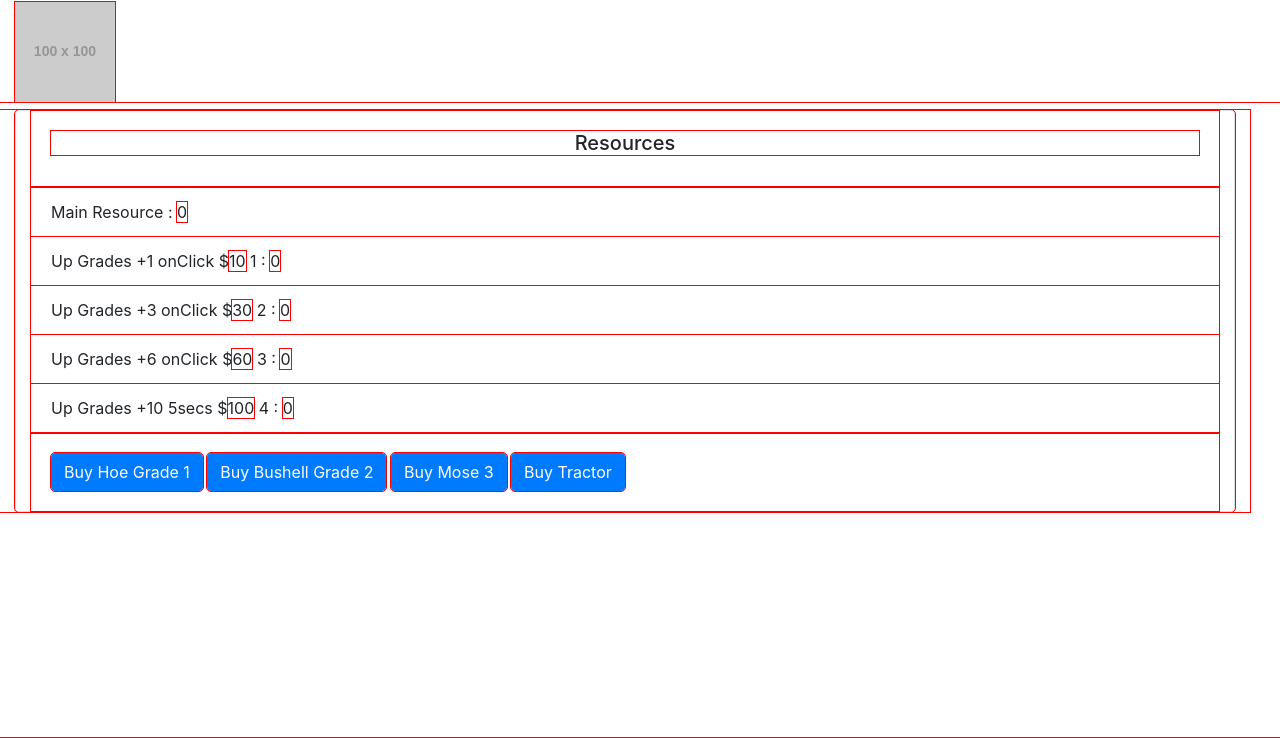
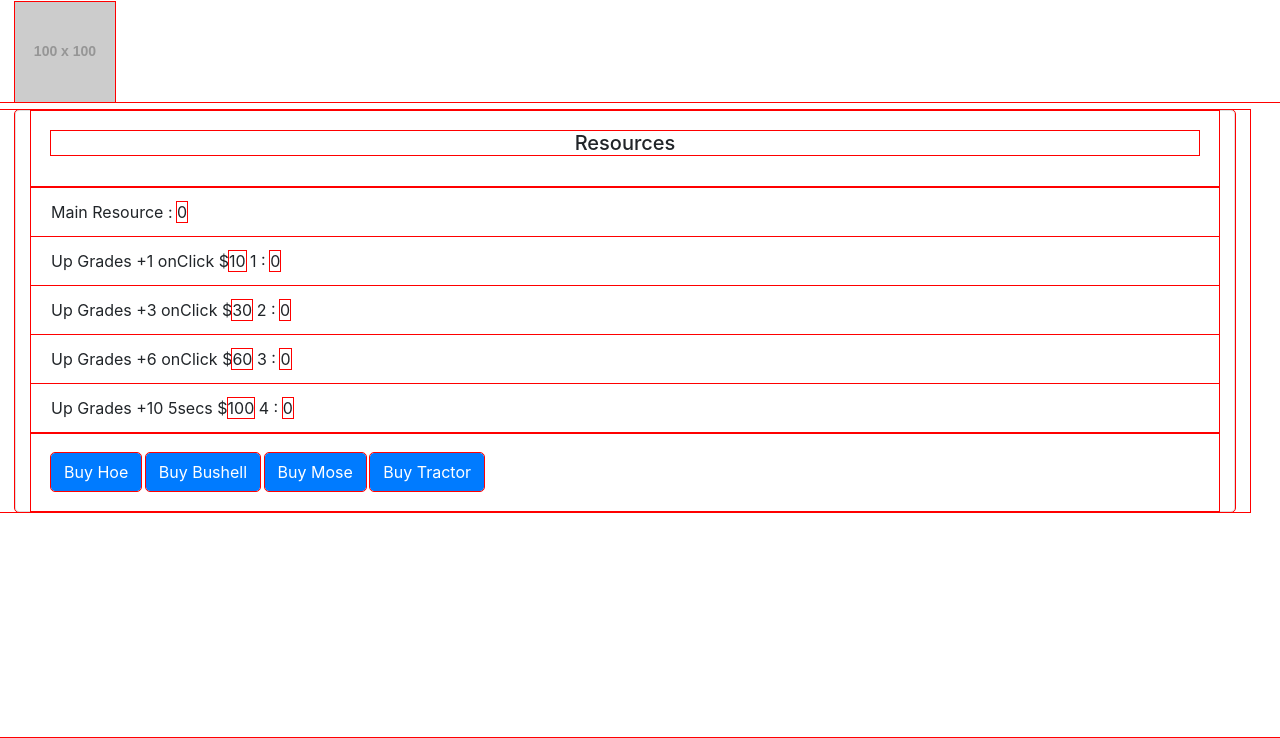
Before and after one commit to Kyle-Bennion/Beet-Farmer, a plain HTML site: page index.html in a window 1280 px wide. Shown: the part 62-800 px from the top of the page. Drawn offline with nearby package versions, Linux system fonts and the light colour scheme; placeholder pictures from the web are drawn by us.

Commit message:
name Corrections

```diff
--- a/index.html
+++ b/index.html
@@ -43,9 +43,9 @@
           </li>
         </ul>
         <div class="card-body">
-          <a href="#" class="btn btn-primary" onclick="buyupGrade1()">Buy Hoe Grade 1 </a>
-          <a href="#" class="btn btn-primary" onclick="buyupGrade2()">Buy Bushell Grade 2</a>
-          <a href="#" class="btn btn-primary" onclick="buyupGrade3()">Buy Mose 3</a>
+          <a href="#" class="btn btn-primary" onclick="buyupGrade1()">Buy Hoe</a>
+          <a href="#" class="btn btn-primary" onclick="buyupGrade2()">Buy Bushell</a>
+          <a href="#" class="btn btn-primary" onclick="buyupGrade3()">Buy Mose </a>
           <a href="#" class="btn btn-primary" onclick="buyupGrade4()">Buy Tractor</a>
         </div>
       </div>
```
